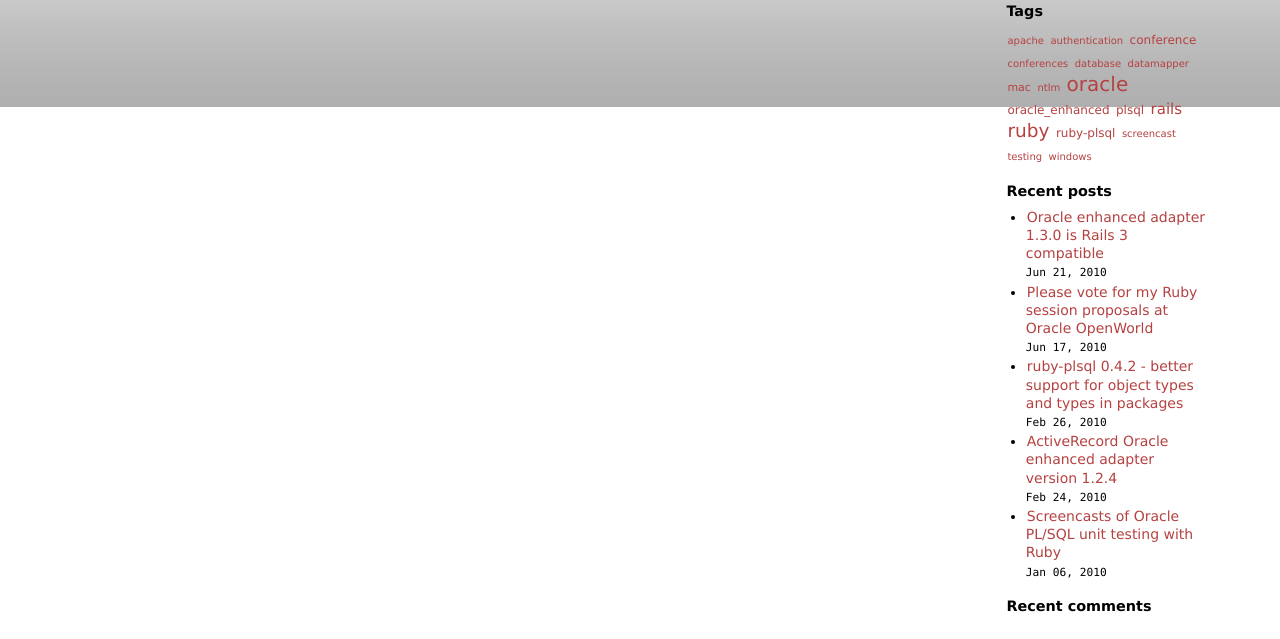
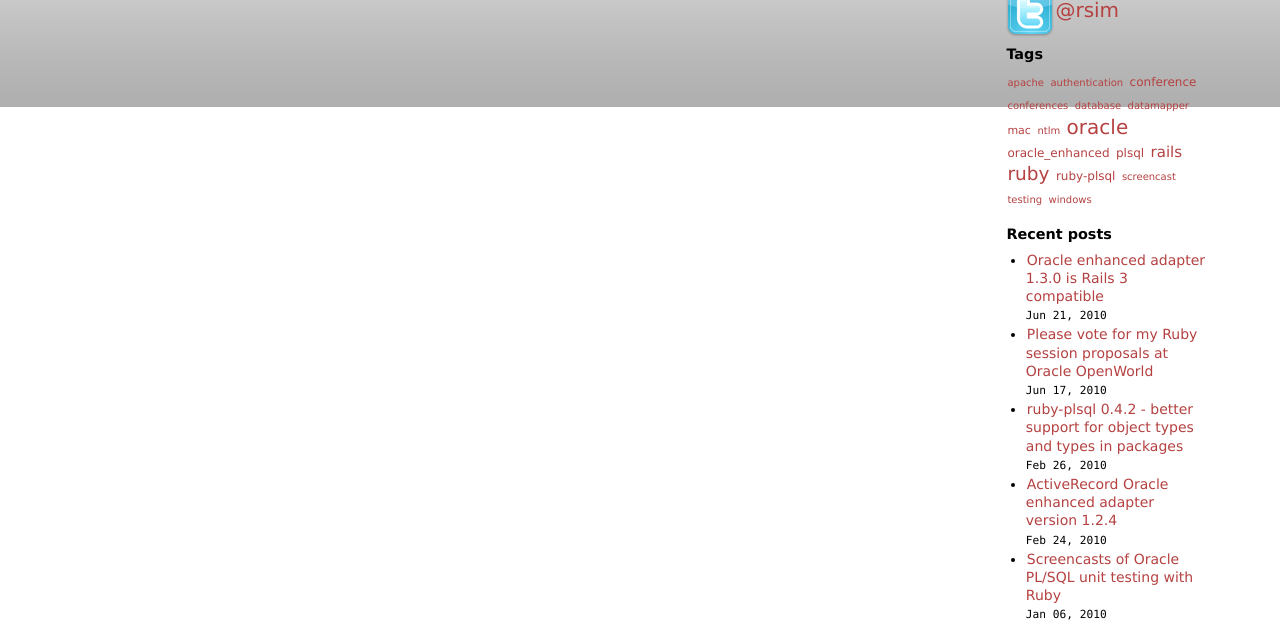
Before and after one commit to rsim/blog.rayapps.com, a Jekyll site: the page built from _posts/2008-07-08-vote-for-my-session-proposal-at-oracle-openworld.textile, in a window 1280 px wide. Shown: the part 793-1432 px from the top of the page. Built offline with Jekyll 4.4.1, drawn with Linux system fonts in a browser that asks for light colours; Markdown is read by kramdown in place of the engine named in the settings; comment, search, counter and statistics services are not loaded.

Commit message:
added link to Twitter

```diff
--- a/_includes/sidebar.html
+++ b/_includes/sidebar.html
@@ -1,11 +1,17 @@
 <p>
   <a href="http://apex.oracle.com/pls/otn/f?p=19297:4:1971505610653388::NO:4:P4_ID:263">
-    <img src="http://www.oracle.com/technology/community/oracle_ace/oracle_ace_blk.gif" title="Oracle ACE"/>
+    <img src="http://www.oracle.com/technology/community/oracle_ace/oracle_ace_blk.gif" title="Oracle ACE" />
   </a>
 </p>
 <p>
   <a href="http://www.workingwithrails.com/recommendation/new/person/16493-raimonds-simanovskis">
-    <img src="http://workingwithrails.com/images/tools/compact-small.jpg" title="Recommend Me"/>
+    <img src="http://workingwithrails.com/images/tools/compact-small.jpg" title="Recommend Me" />
+  </a>
+</p>
+<p>
+  <a href="http://twitter.com/rsim">
+    <img src="/images/twitter_logo.png" title="Follow Me on Twitter" style="float: left" />
+    <span style="font-size: 20px; line-height: 40px;">@rsim</span>
   </a>
 </p>
 
@@ -22,6 +28,3 @@
     </li>
   {% endfor %}
 </ul>
-
-
-<h2>Recent comments</h2>
```
Also changed, not shown: images/twitter_logo.png (added).
